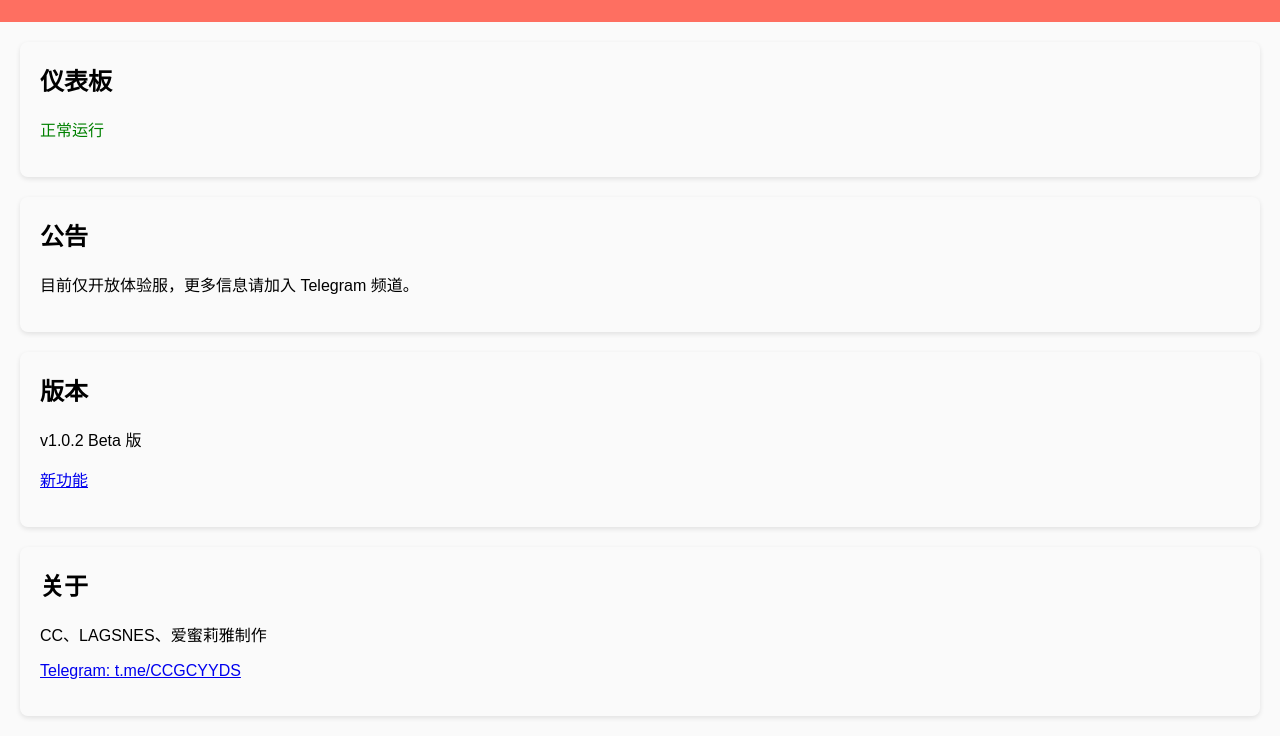
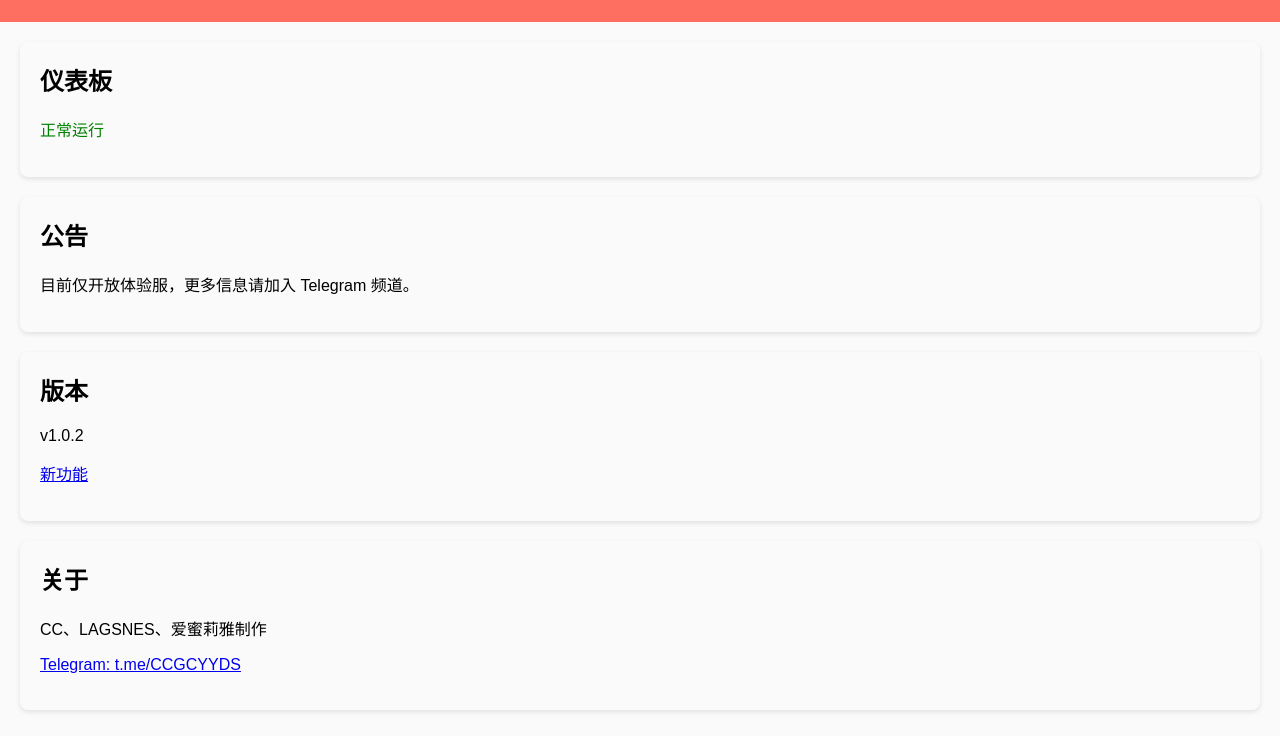
Before and after one commit to CC-Cheat/CODM-Module, a plain HTML site: page webroot/index.html in a window 1280 px wide. Shown: the part 107-843 px from the top of the page. Drawn offline with Linux system fonts and the light colour scheme.

Commit message:
更新正式版

```diff
--- a/webroot/index.html
+++ b/webroot/index.html
@@ -50,7 +50,7 @@
     </div>
     <div class="card">
         <h2>版本</h2>
-        <p>v1.0.2 Beta 版</p>
+        <p>v1.0.2</p>
         <p><a href="/feature.html">新功能</a></p>
     </div>
     <div class="card">
```
Also changed, not shown: 1 other file.
